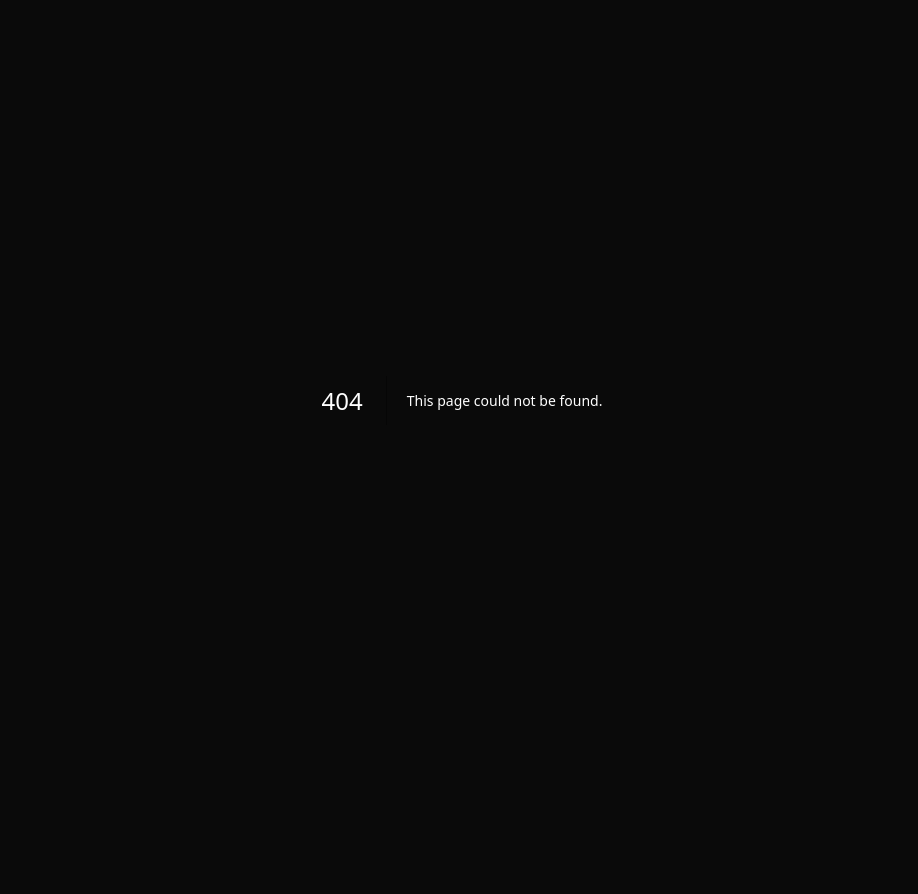
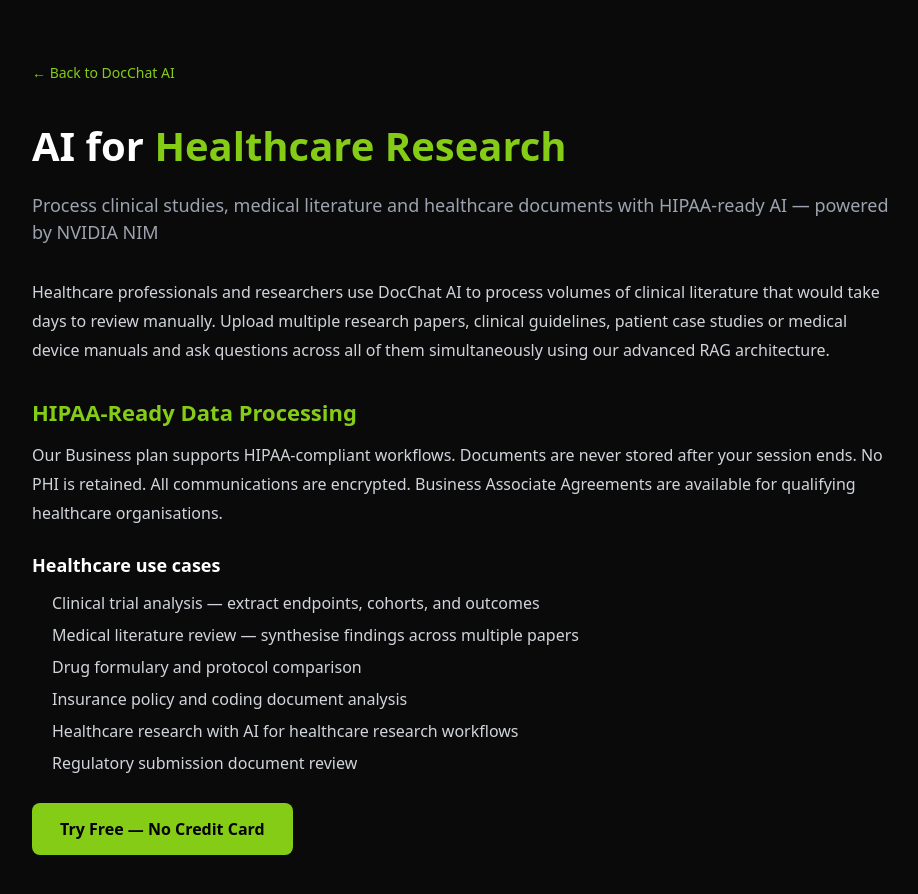
Before and after one commit to justin280/docchat-saas, a Next.js app: page /healthcare in a window 1280 px wide. Before the commit this address had no page. Shown: the top 894 px of the page, without its empty margins (178-1096 px from the left). Before the commit the page ends 800 px from the top, so only its background shows below. Built offline with nearby package versions, Linux system fonts and the light colour scheme.

Commit message:
Add page: app/(pages)/healthcare/page.js

```diff
--- /dev/null
+++ b/app/(pages)/healthcare/page.js
@@ -0,0 +1,23 @@
+export const metadata = { title: 'AI for Healthcare Research — HIPAA-Ready Document Analysis | DocChat AI', description: 'DocChat AI for healthcare. Process clinical studies, medical literature and patient documents with HIPAA-ready AI.' };
+export default function Page() {
+  return (
+    <main style={{minHeight:'100vh',backgroundColor:'#0a0a0a',color:'#fff',fontFamily:'system-ui,sans-serif',padding:'60px 20px',maxWidth:'900px',margin:'0 auto'}}>
+      <a href="/" style={{color:'#84cc16',textDecoration:'none',fontSize:'14px'}}>&#8592; Back to DocChat AI</a>
+      <h1 style={{fontSize:'clamp(24px,4vw,40px)',fontWeight:'700',margin:'32px 0 16px'}}>AI for <span style={{color:'#84cc16'}}>Healthcare Research</span></h1>
+      <h2 style={{fontSize:'18px',color:'#9ca3af',fontWeight:'400',marginBottom:'32px'}}>Process clinical studies, medical literature and healthcare documents with HIPAA-ready AI — powered by NVIDIA NIM</h2>
+      <p style={{color:'#d1d5db',lineHeight:'1.8',marginBottom:'20px'}}>Healthcare professionals and researchers use DocChat AI to process volumes of clinical literature that would take days to review manually. Upload multiple research papers, clinical guidelines, patient case studies or medical device manuals and ask questions across all of them simultaneously using our advanced RAG architecture.</p>
+      <h2 style={{fontSize:'22px',fontWeight:'700',margin:'32px 0 12px',color:'#84cc16'}}>HIPAA-Ready Data Processing</h2>
+      <p style={{color:'#d1d5db',lineHeight:'1.8',marginBottom:'20px'}}>Our Business plan supports HIPAA-compliant workflows. Documents are never stored after your session ends. No PHI is retained. All communications are encrypted. Business Associate Agreements are available for qualifying healthcare organisations.</p>
+      <h3 style={{fontSize:'18px',fontWeight:'700',margin:'24px 0 8px'}}>Healthcare use cases</h3>
+      <ul style={{color:'#d1d5db',lineHeight:'2',paddingLeft:'20px'}}>
+        <li>Clinical trial analysis — extract endpoints, cohorts, and outcomes</li>
+        <li>Medical literature review — synthesise findings across multiple papers</li>
+        <li>Drug formulary and protocol comparison</li>
+        <li>Insurance policy and coding document analysis</li>
+        <li>Healthcare research with AI for healthcare research workflows</li>
+        <li>Regulatory submission document review</li>
+      </ul>
+      <a href="/" style={{display:'inline-block',backgroundColor:'#84cc16',color:'#000',padding:'14px 28px',borderRadius:'8px',fontWeight:'700',textDecoration:'none',marginTop:'24px'}}>Try Free — No Credit Card</a>
+    </main>
+  );
+}
```
